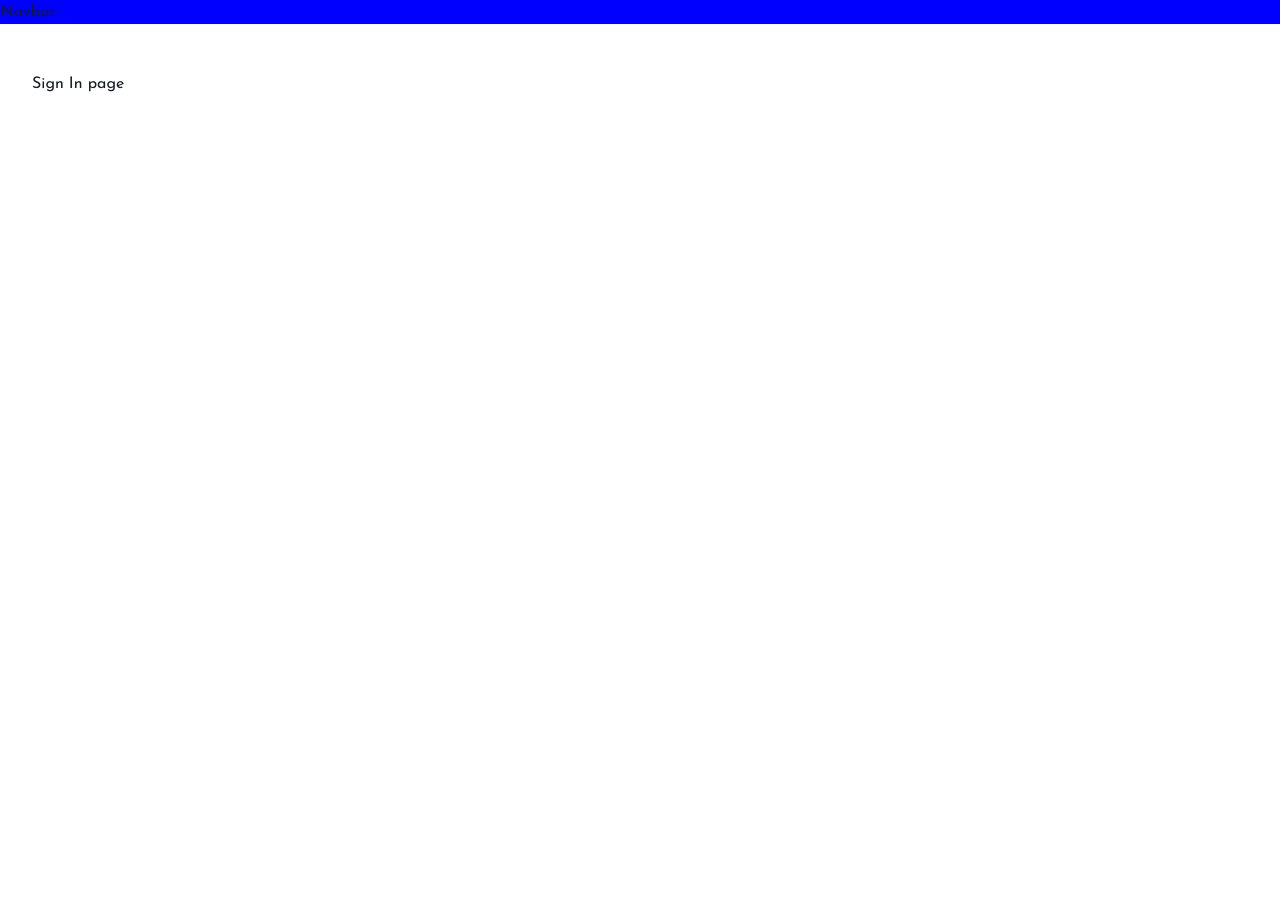
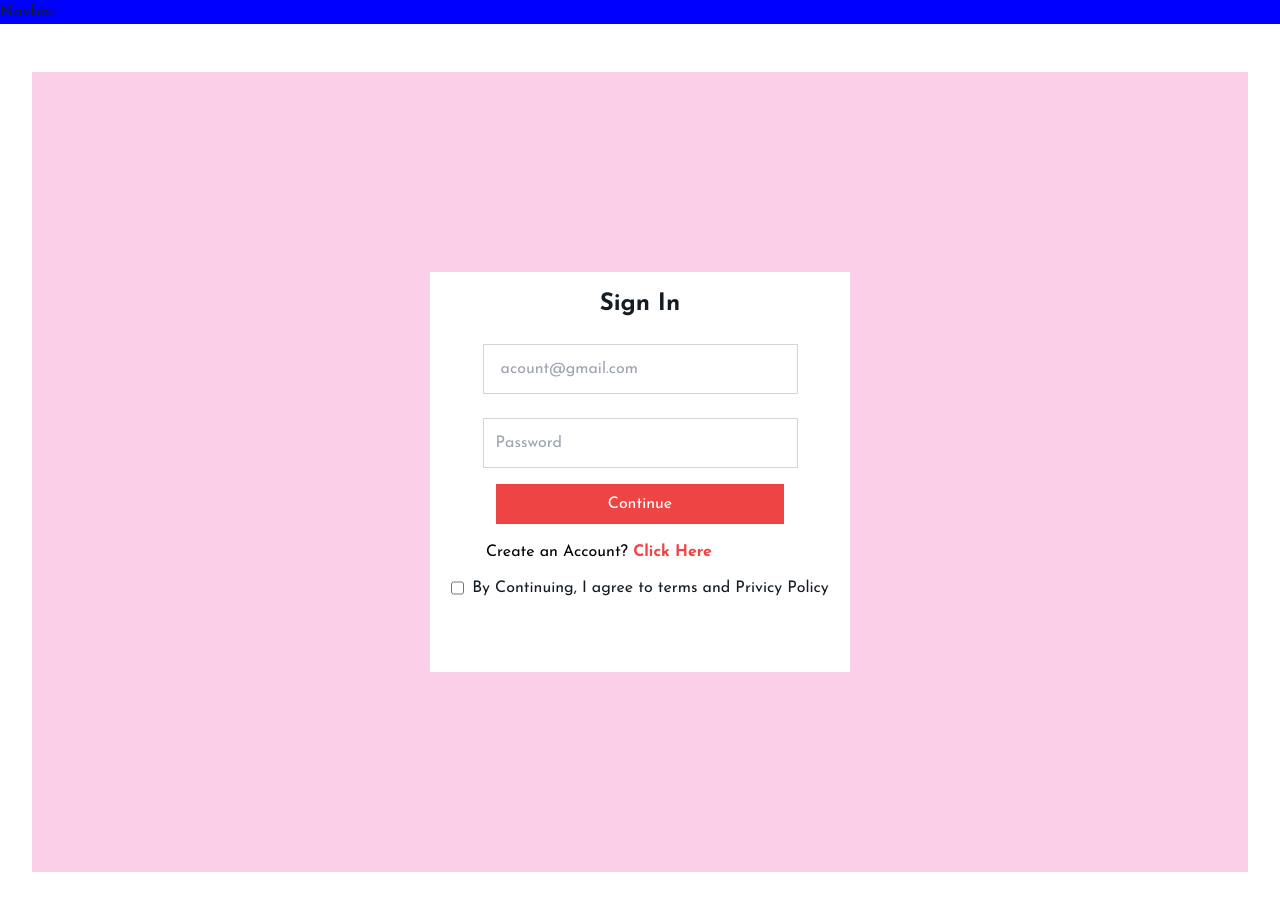
Before and after one commit to AfaqShahidKhan/buttar-store, a Next.js app: page /sign-in in a window 1280 px wide. Shown: the top 910 px of the page. Before the commit the page ends 800 px from the top, so only its background shows below. Built offline with nearby package versions, Linux system fonts and the light colour scheme.

Commit message:
Sign In Page complete

```diff
--- a/src/app/layout.js
+++ b/src/app/layout.js
@@ -1,5 +1,7 @@
 import { Inter } from "next/font/google";
 import "./globals.css";
+
+
 
 import { Josefin_Sans } from "next/font/google";
 import Navbar from "@/components/Navbar/Navbar";
--- a/src/app/page.js
+++ b/src/app/page.js
@@ -1,3 +1,4 @@
+
 
 export default function Home() {
   return (
--- a/src/app/sign-in/page.jsx
+++ b/src/app/sign-in/page.jsx
@@ -1,9 +1,61 @@
 import React from "react";
+
 export const metadata = {
-    title: "Sign In",
-  };
+  title: "Sign In",
+};
+
 function page() {
-  return <div>Sign In page</div>;
+  return (
+    <div className="bg-pink-200 min-h-screen flex items-center justify-center ">
+      <div className=" h-[400px] w-[420px] bg-white  ">
+        <h2 className="text-center text-2xl font-bold  mt-4">Sign In</h2>
+        <form>
+          <div className="w-3/4 mb-4 mt-6 mx-auto">
+
+            <input
+              className=" w-full p-3 border border-gray-300"
+              type="email"
+              placeholder=" acount@gmail.com"
+            />
+          </div>
+          <div className="w-3/4 mb-4 mt-6 mx-auto">
+
+            <input
+              className=" w-full p-3 border border-gray-300 "
+              type="password"
+              placeholder="Password"
+            />
+          </div>
+          <div className="flex justify-center">
+
+            <button className="bg-red-500 py-2 px-28 text-white  hover:bg-red-600 transition">
+              Continue
+            </button>
+          </div>
+
+          <div className="flex flex-col ">
+            <div className="ml-14 mt-4">
+
+            <p className="text-black ">
+            Create an Account?
+            <span className="font-bold text-red-500"> Click Here</span>
+          </p>
+
+            </div>
+
+            <div className="flex flex-row gap-2 px-1  mt-3 mx-auto">
+
+            <input type="checkbox" />
+            <p>By Continuing, I agree to terms and Privicy Policy  </p>
+
+            </div>
+
+           </div>
+
+        </form>
+      </div>
+    </div>
+  );
 }
 
 export default page;
```
Also changed, not shown: package.json (+6 -6 lines), 1 other file (tests, documents, lock files or other folders).
